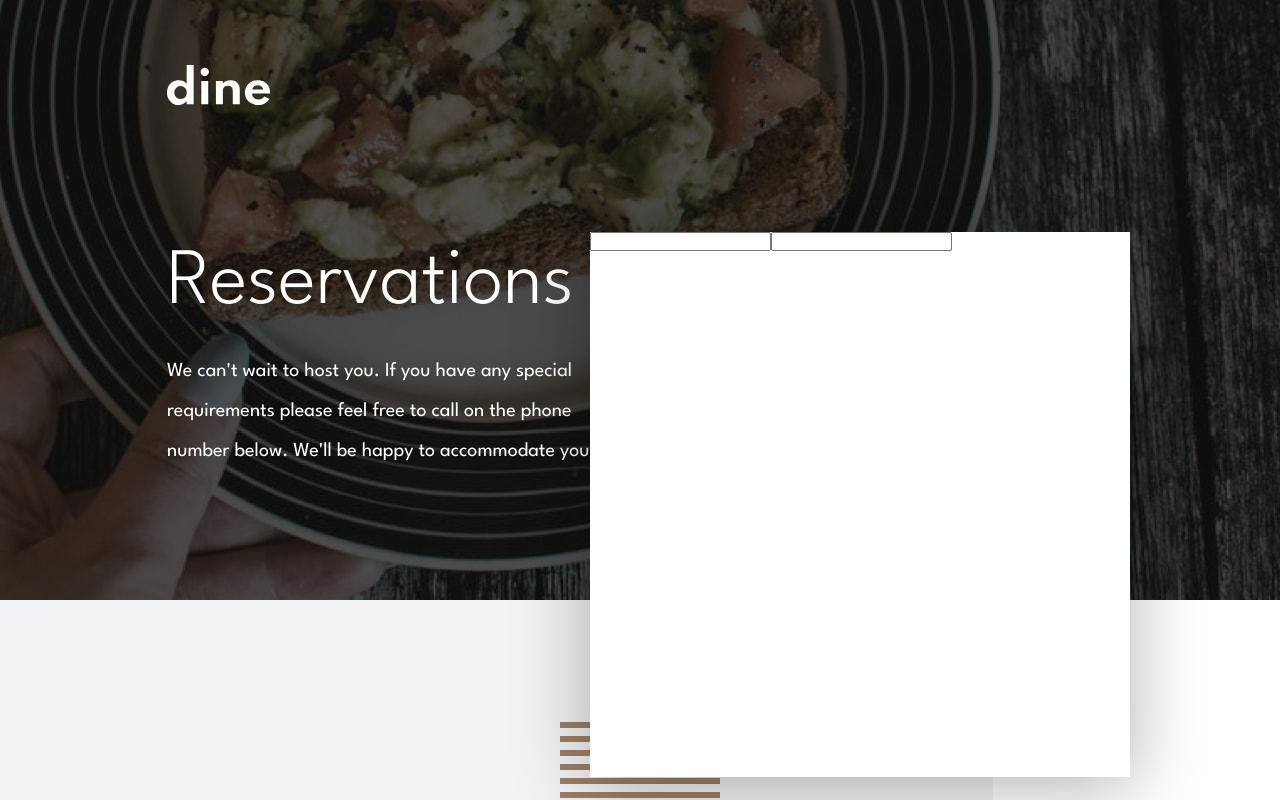
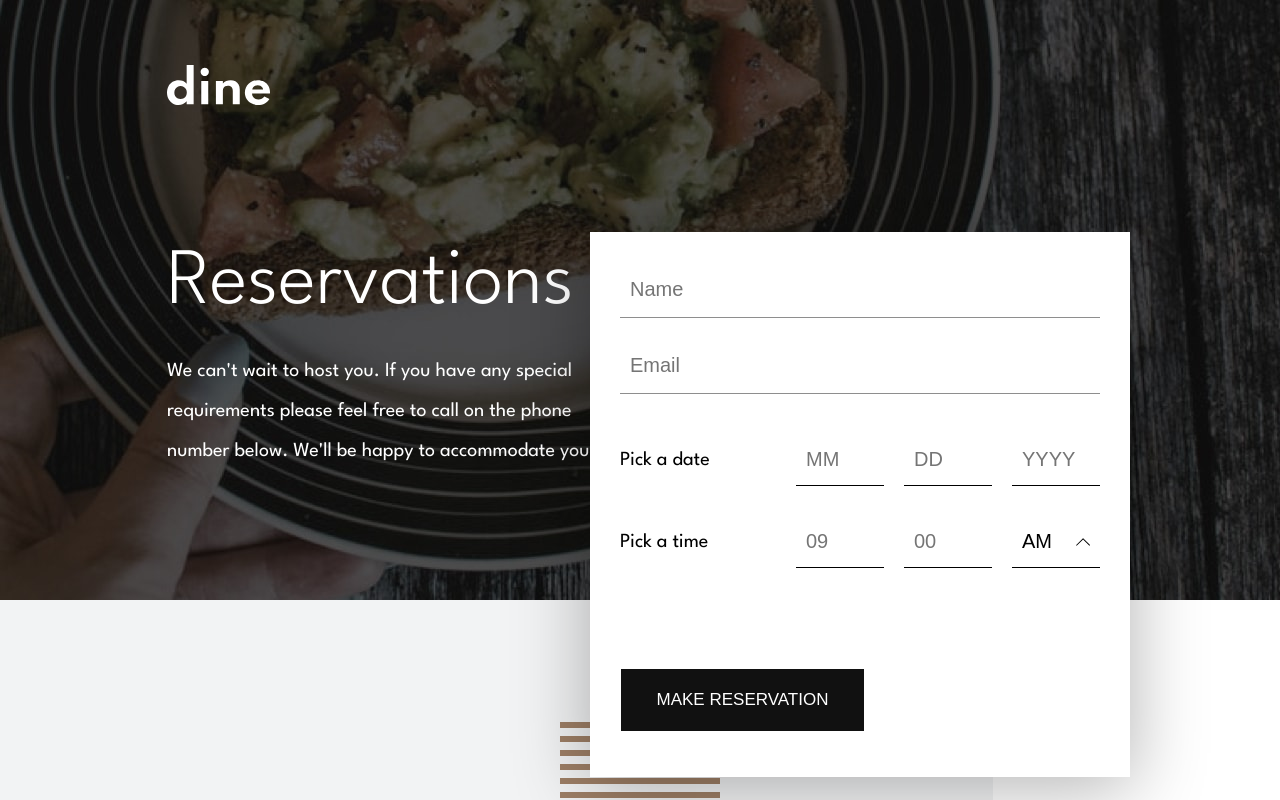
Before and after one commit to giovanigomez1/Dinner_restaurant, a React (Vite) app: page /form in a window 1280 px wide. Shown: the top 800 px of the page. Built offline with nearby package versions, Linux system fonts and the light colour scheme.

Commit message:
Working on the form

```diff
--- a/package.json
+++ b/package.json
@@ -11,7 +11,9 @@
   },
   "dependencies": {
     "react": "^19.1.1",
+    "react-datepicker": "^8.8.0",
     "react-dom": "^19.1.1",
+    "react-icons": "^5.5.0",
     "react-router-dom": "^7.9.3",
     "sass": "^1.90.0"
   },
--- a/src/pages/Form.jsx
+++ b/src/pages/Form.jsx
@@ -1,10 +1,29 @@
 import logo from '../images/logo.svg'
 import pattern from '../images/patterns/pattern-curve-bottom-right.svg'
 import lines from '../images/patterns/pattern-lines.svg'
+import { SlArrowUp } from "react-icons/sl";
+import { IoCheckmark } from "react-icons/io5";
+
+import { useState } from 'react';
+
+
+
+
 
 
 
 function Form () {
+
+  const [name, setName] = useState('')
+  const [email, setEmail] = useState('')
+  const [month, setMonth] = useState('')
+  const [day, setDay] = useState('')
+  const [year, setYear] = useState('')
+  const [hour, setHour] = useState('')
+  const [minutes, setMinutes] = useState('')
+  const [time, setTime] = useState('AM')
+
+
   return (
     <div className="form">
       <div className="form__main">
@@ -23,10 +42,81 @@ function Form () {
         <img src={pattern} alt="" />
         <img className='form__pattern--lines' src={lines} alt="" />
         <div className="form__pattern--cf">
-          <form action="">
-            <input type="text" />
-            <input type="email" />
-            <button className="btn">Make reservation</button>
+          <form className='form'>
+            <div className="form__group--name-email">
+              <input
+                type="text"
+                placeholder='Name'
+                value={name}
+                onChange={(e) => setName(e.target.value)}
+              />
+              <input
+                type="email"
+                placeholder='Email'
+                value={email}
+                onChange={(e) => setEmail(e.target.value)}
+              />
+
+            </div>
+
+            <div className="form__group--date">
+              <div className="group__date">
+                <div className="label">
+                  <p>Pick a date</p>
+                </div>
+                <div className="pick__date">
+                  <input type="number" placeholder='MM' min='0' max='12'/>
+                  <input type="number" placeholder='DD' min='0' max='31' />
+                  <input type="number" placeholder='YYYY' min='2025' max='3000'  />
+
+                </div>
+              </div>
+              <div className="group__time">
+                <div className="label">
+                  <p>Pick a time</p>
+                </div>
+                <div className="pick__time">
+                  <input type="number" placeholder='09' min='0' max='12'/>
+                  <input type="number" placeholder='00' min='0' max='59'/>
+                  <div className="pick__time--ampm">
+                    <input
+                      type="text"
+                      placeholder='AM'
+                      value={time}
+                      onChange={(e) => e}
+                    />
+                    <SlArrowUp />
+                    <div className="ampm">
+                      <div className="ampm__cont">
+                        <div
+                          className="ampm__cont--ele"
+                          onClick={() => setTime('AM')}
+                        >
+                          <IoCheckmark
+                            className={`${time === 'AM' ? '' : 'nonvisible'}`}
+                          />
+                          <p>AM</p>
+                        </div>
+                        <div
+                          className="ampm__cont--ele"
+                          onClick={() => setTime('PM')}
+                        >
+                          <IoCheckmark
+                            className={`${time === 'PM' ? '' : 'nonvisible'}`}
+                          />
+                          <p>PM</p>
+                        </div>
+                      </div>
+                    </div>
+                  </div>
+
+                </div>
+              </div>
+              <div className="group__people">
+
+              </div>
+            </div>
+            <button type='submit' className="btn btn__link btn__form">Make reservation</button>
           </form>
         </div>
       </div>
--- a/src/sass/_form.scss
+++ b/src/sass/_form.scss
@@ -40,16 +40,134 @@
       width: 54rem;
       height: 54.5rem;
       background-color: var(--white);
-
       box-shadow: 0 1rem 7rem .1rem rgba(0, 0, 0, .3);
-
       position: absolute;
       top: -115%;
       right: 15rem;
+      .form {
+        padding: 3rem;
+        display: flex;
+        flex-direction: column;
+        gap: 4rem;
+        &__group--name-email {
+          width: 100%;
+          display: flex;
+          flex-direction: column;
+          gap: 2rem;
+          & input {
+            width: 100%;
+            padding: 1.6rem 1rem;
+            font-size: 2rem;
+            border: none;
+            outline: none;
+            border-bottom: 1px solid #8e8e8e;
+          }
+        }
+        &__group--date {
+          display: flex;
+          align-items: flex-start;
+          justify-content: space-between;
+          flex-direction: column;
+          gap: 3rem;
+          .group__date,
+          .group__time {
+            width: 100%;
+            display: flex;
+            align-items: center;
+            justify-content: space-between;
+            .label {
+              & p {
+                font-size: 2rem;
+                width: 9rem;
+              }
+            }
+            .pick__date,
+            .pick__time {
+              display: flex;
+              gap: 2rem;
+              & input {
+                border: none;
+                border-bottom: 1px solid black;
+                width: 8.8rem;
+                padding: 1.4rem 1rem;
+                font-size: 2rem;
+                outline: none;
+              }
+            }
+            .pick__time {
+              &--ampm {
+                position: relative;
+                & input {
+                  cursor: pointer;
+                }
+                // & input:hover ~ .ampm {
+                //   background-color: red;
+                //   display: block;
+                // }
+                & svg {
+                  position: absolute;
+                  font-size: 1.4rem;
+                  right: 1rem;
+                  top: 50%;
+                  transform: translateY(-50%);
+                }
+                .ampm {
+                  cursor: pointer;
+                  position: absolute;
+                  width: 10.6rem;
+                  height: 10.3rem;
+                  top: 100%;
+                  display: flex;
+                  justify-content: center;
+                  align-items: center;
+                  flex-direction: column;
+                  gap: 2rem;
+                  display: none;
+
+                  &__cont {
+                    box-shadow: 0 1rem 7rem .1rem rgba(0, 0, 0, .3);
+                    display: flex;
+                    flex-direction: column;
+                    justify-content: center;
+                    align-items: center;
+                    gap: 2rem;
+                    width: 100%;
+                    height: 85%;
+                    background-color: transparent;
+                    &--ele {
+                      display: flex;
+                      align-items: center;
+                      & svg {
+                        position: relative;
+
+                      }
+
+                    }
+                    & p {
+                      font-size: 2rem;
+                    }
+                  }
+                }
+              }
+              &--ampm:hover .ampm {
+                background-color: white;
+                display: flex;
+              }
+            }
+          }
+        }
+      }
+      .btn__form {
+        background-color: var(--cold-gray);
+        font-size: 1.7rem;
+        margin-top: 3rem;
+      }
     }
 
   }
+}
 
 
-
+.nonvisible {
+  visibility: hidden;
 }
```
Also changed, not shown: 1 other file (tests, documents, lock files or other folders).
